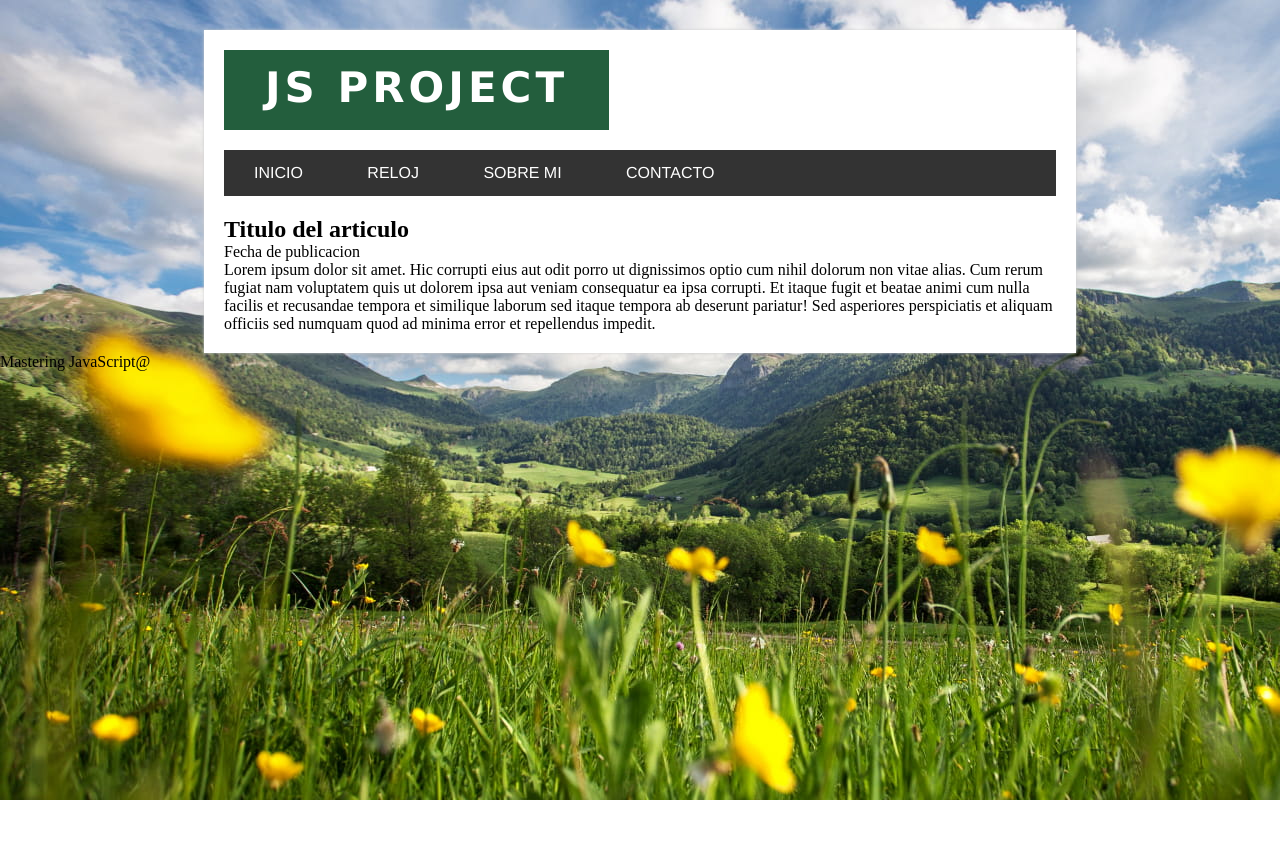
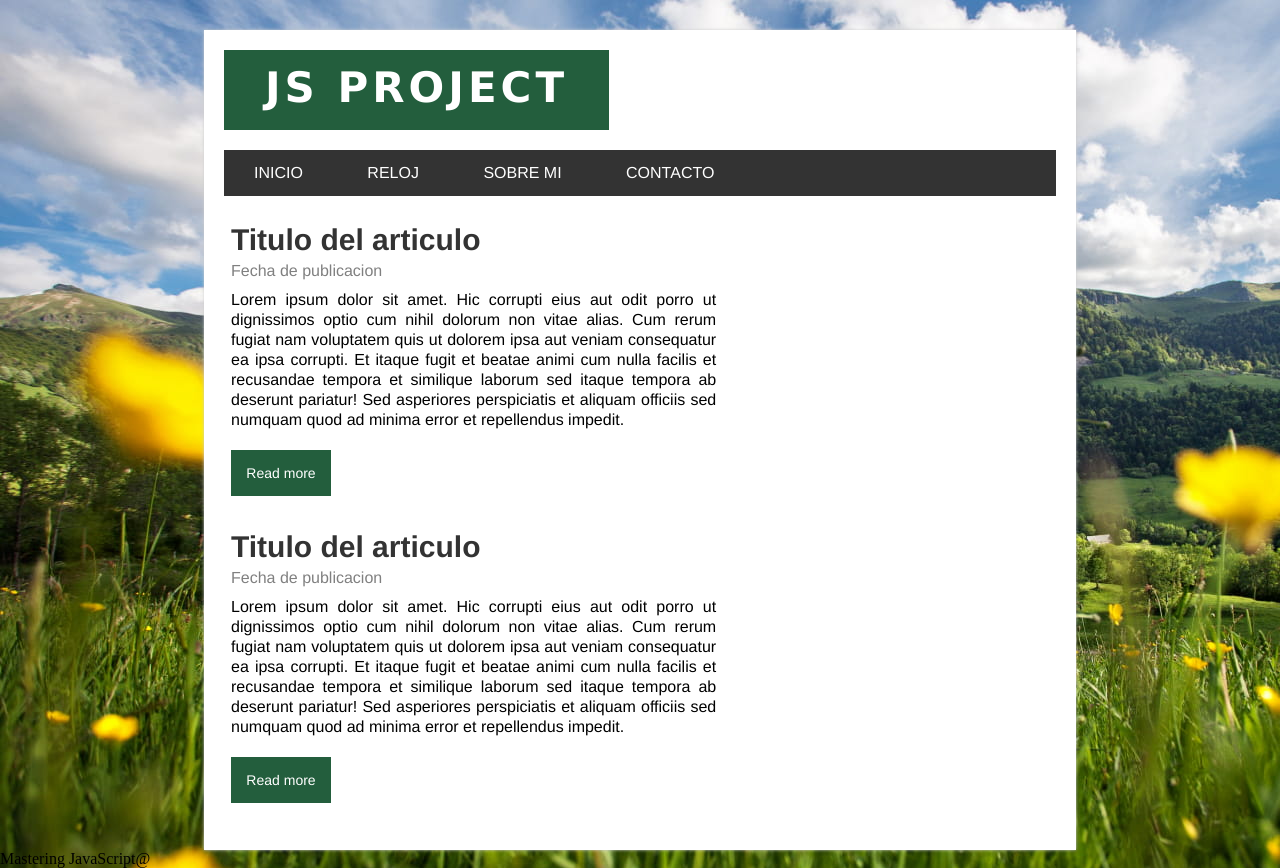
Before and after one commit to KendraLambillon/PROJECT-JS-JQUERY, a plain HTML site: page index.html in a window 1280 px wide. Before the commit the page ends 800 px from the top, so only its background shows below. Drawn offline with Linux system fonts and the light colour scheme.

Commit message:
Article layout

```diff
--- a/css/styles.css
+++ b/css/styles.css
@@ -67,3 +67,44 @@ body{
     padding-left: 30px;
     padding-right: 30px;
 }
+
+#posts{
+    width: 60%;
+    float: left;
+    font-family: Helvetica, Arial;
+}
+
+.post{
+    padding: 7px;
+}
+
+.post h2{
+    font-size: 30px;
+    color: #333;
+}
+
+.post .date{
+    display: block;
+    color: gray;
+    margin-top: 5px;
+}
+
+.post p{
+    margin-top: 10px;
+    margin-bottom: 20px;
+    line-height: 20px;
+    text-align: justify; /*Para justificar el parafo y que quede bien alineado*/
+}
+
+.button-more{
+    font-size: 14px;
+    text-align: center;
+    display: block; /*Para que actue como se fuera un bloque*/
+    padding: 15px;
+    background: #235E3D;
+    color: white;
+    text-decoration: none;
+    margin-top: 10px;
+    width: 70px; /*Tengo que poner un tamaño por culpa del displa:block*/
+    margin-bottom: 20px;
+}
--- a/index.html
+++ b/index.html
@@ -37,15 +37,26 @@
             <div id="posts">
                 <article class="post">
                     <h2>Titulo del articulo</h2>
-                    <span>Fecha de publicacion</span>
+                    <span class="date">Fecha de publicacion</span>
                     <p>
                         Lorem ipsum dolor sit amet. Hic corrupti eius aut odit porro ut dignissimos optio cum nihil dolorum non vitae alias. Cum rerum fugiat nam voluptatem quis ut dolorem ipsa aut veniam consequatur ea ipsa corrupti. Et itaque fugit et beatae animi cum nulla facilis et recusandae tempora et similique laborum sed itaque tempora ab deserunt pariatur! Sed asperiores perspiciatis et aliquam officiis sed numquam quod ad minima error et repellendus impedit.
                     </p>
+                    <a href="#" class="button-more">Read more</a>
+                </article>
+
+                <article class="post">
+                    <h2>Titulo del articulo</h2>
+                    <span class="date">Fecha de publicacion</span>
+                    <p>
+                        Lorem ipsum dolor sit amet. Hic corrupti eius aut odit porro ut dignissimos optio cum nihil dolorum non vitae alias. Cum rerum fugiat nam voluptatem quis ut dolorem ipsa aut veniam consequatur ea ipsa corrupti. Et itaque fugit et beatae animi cum nulla facilis et recusandae tempora et similique laborum sed itaque tempora ab deserunt pariatur! Sed asperiores perspiciatis et aliquam officiis sed numquam quod ad minima error et repellendus impedit.
+                    </p>
+                    <a href="#" class="button-more">Read more</a>
                 </article>
             </div>
             <aside id="sidebar">
 
             </aside>
+            <div class="clearfix"></div>
         </section>
     </section>
 
```
